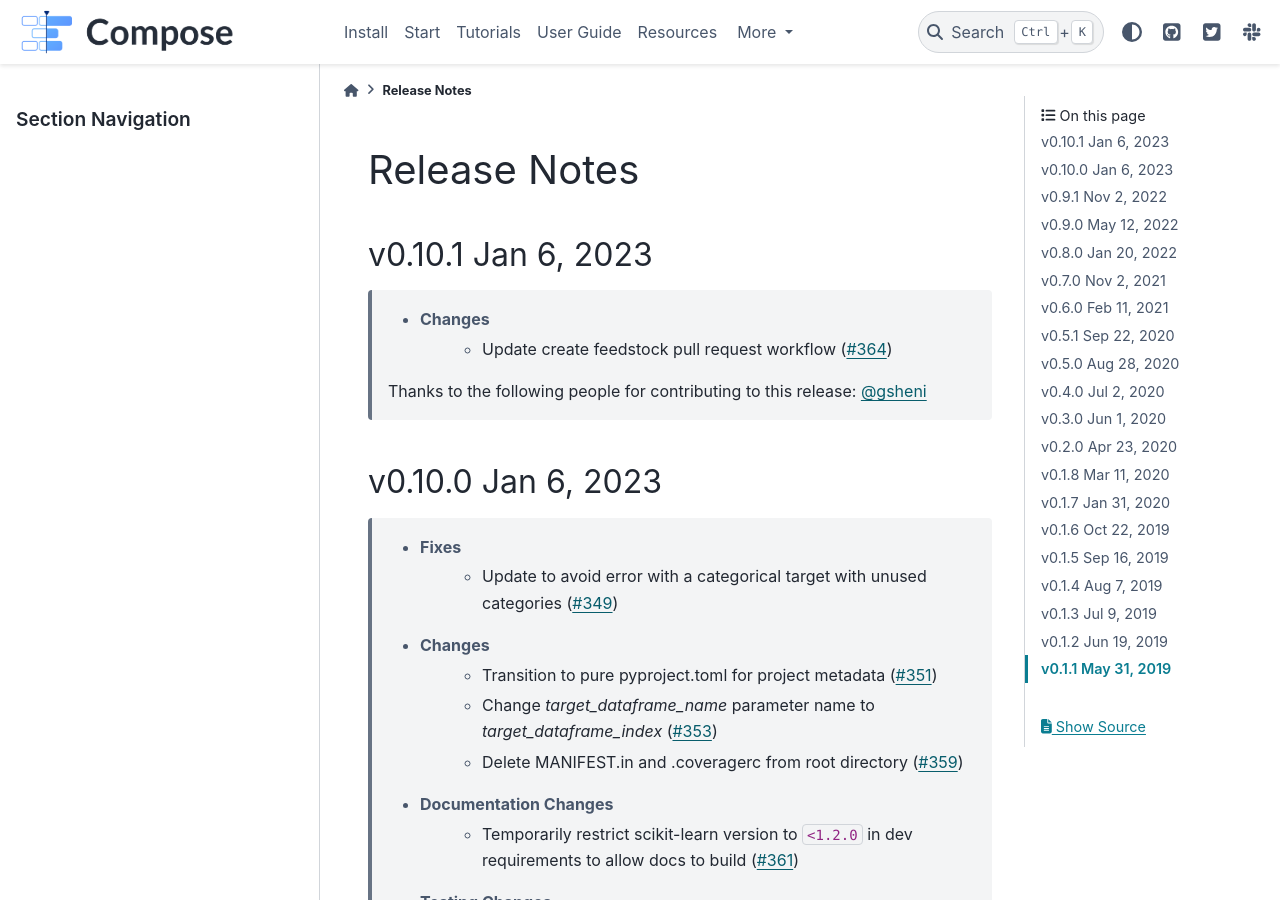
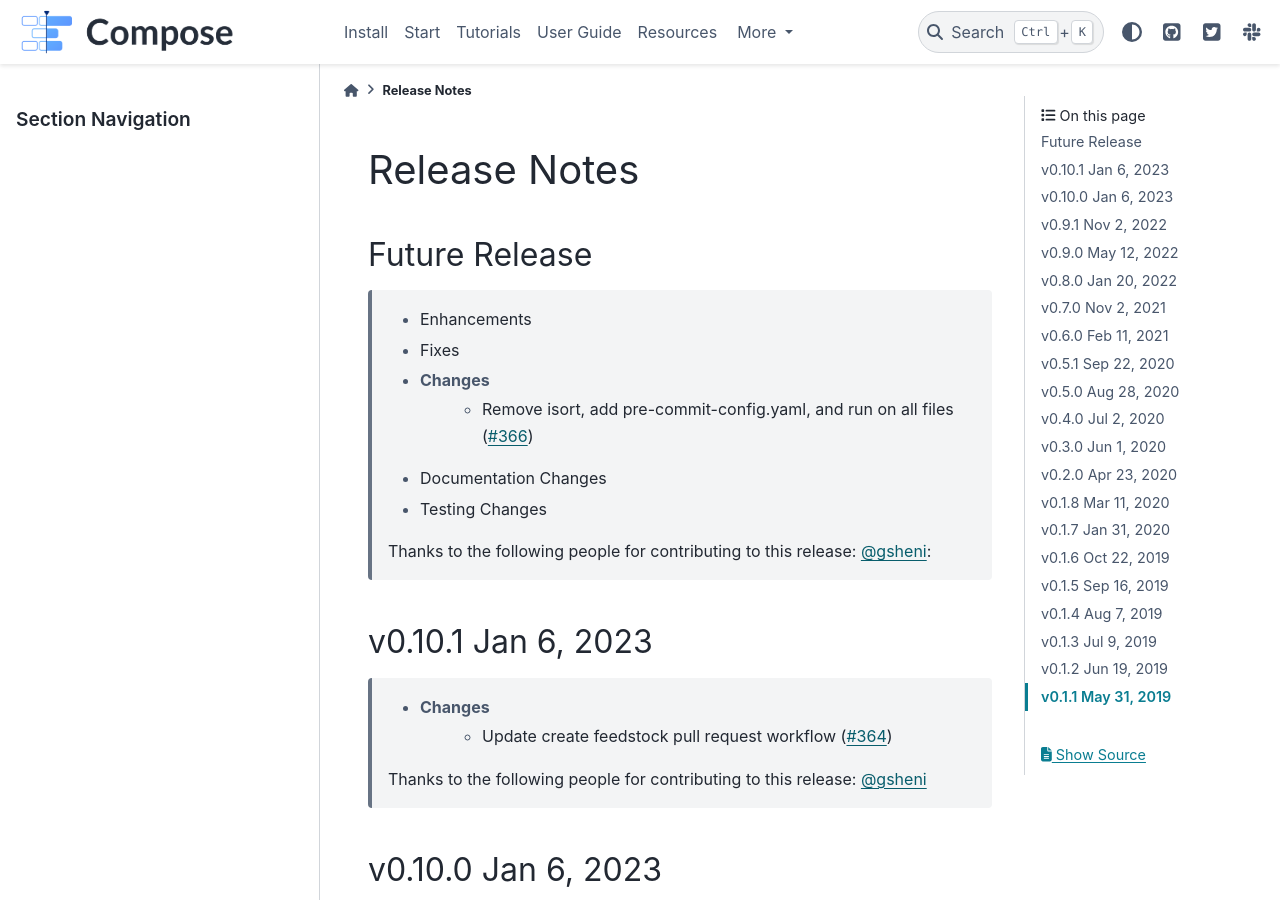
Before and after one commit to alteryx/compose, a Sphinx documentation site: the page built from docs/source/release_notes.rst, in a window 1280 px wide and 900 px high. Built offline with Sphinx 7.4.7 and the PyData theme 0.15.4, drawn with Linux system fonts in a browser that asks for light colours; comment, search, counter and statistics services are not loaded.

Commit message:
Update release_notes.rst

```diff
--- a/docs/source/release_notes.rst
+++ b/docs/source/release_notes.rst
@@ -1,15 +1,17 @@
 Release Notes
 -------------
 
-.. Future Release
-  ==============
+Future Release
+==============
     * Enhancements
     * Fixes
     * Changes
+        * Remove isort, add pre-commit-config.yaml, and run on all files (:pr:`366`)
     * Documentation Changes
     * Testing Changes
 
-.. Thanks to the following people for contributing to this release:
+    Thanks to the following people for contributing to this release:
+    :user:`gsheni`:
 
 v0.10.1 Jan 6, 2023
 ===================
```
